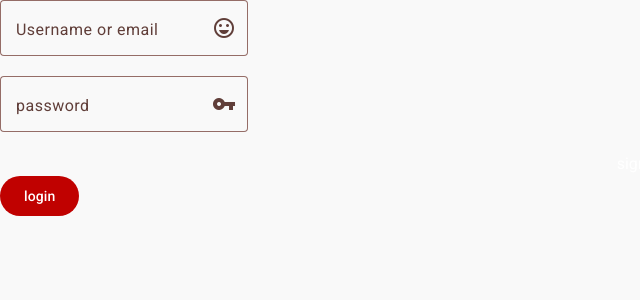
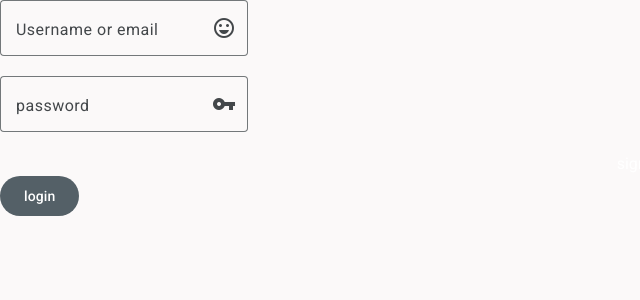
Before and after one commit to sabatorkaman/dummyJson, an Angular app: page / in a window 1280 px wide. Shown: the top 300 px of the page, without its empty margins (0-640 px from the left). Built offline with nearby package versions, Linux system fonts and the light colour scheme.

Commit message:
add m3-themes

```diff
--- a/src/app/guest/login/login.component.html
+++ b/src/app/guest/login/login.component.html
@@ -19,6 +19,6 @@
     </div>
 
     <button class="w-full text-white">sign in</button>
-    <button mat-flat-button >login</button>
+    <button mat-flat-button color="secondary">login</button>
 
 </section>
--- a/src/m3-theme.scss
+++ b/src/m3-theme.scss
@@ -4,106 +4,106 @@
 @use 'sass:map';
 @use '@angular/material' as mat;
 
-// Note: Color palettes are generated from primary: #ff0000, secondary: #00ff00, tertiary: #0000ff, neutral: #ffffff
+// Note: Color palettes are generated from primary: #263238, secondary: #34a835
 $_palettes: (
   primary: (
     0: #000000,
-    10: #410000,
-    20: #690100,
-    25: #7e0100,
-    30: #930100,
-    35: #a90100,
-    40: #c00100,
-    50: #ef0000,
-    60: #ff5540,
-    70: #ff8a78,
-    80: #ffb4a8,
-    90: #ffdad4,
-    95: #ffedea,
-    98: #fff8f6,
-    99: #fffbff,
+    10: #111d23,
+    20: #263238,
+    25: #313d43,
+    30: #3c494f,
+    35: #48545b,
+    40: #546067,
+    50: #6c7980,
+    60: #86939a,
+    70: #a0adb5,
+    80: #bbc8d0,
+    90: #d7e4ec,
+    95: #e6f3fb,
+    98: #f4faff,
+    99: #fafcff,
     100: #ffffff,
   ),
   secondary: (
     0: #000000,
-    10: #002200,
-    20: #013a00,
-    25: #014600,
-    30: #015300,
-    35: #026100,
-    40: #026e00,
-    50: #038b00,
-    60: #03a800,
-    70: #03c700,
-    80: #02e600,
-    90: #77ff61,
-    95: #cbffb8,
-    98: #edffe1,
-    99: #f7ffee,
+    10: #002202,
+    20: #003a05,
+    25: #004607,
+    30: #00530a,
+    35: #00610e,
+    40: #006e11,
+    50: #028b19,
+    60: #31a633,
+    70: #50c24c,
+    80: #6cdf64,
+    90: #88fc7d,
+    95: #c9ffbc,
+    98: #ecffe3,
+    99: #f7ffef,
     100: #ffffff,
   ),
   tertiary: (
     0: #000000,
-    10: #00006e,
-    20: #0001ac,
-    25: #0001cd,
-    30: #0000ef,
-    35: #1a21ff,
-    40: #343dff,
-    50: #5a64ff,
-    60: #7c84ff,
-    70: #9da3ff,
-    80: #bec2ff,
-    90: #e0e0ff,
-    95: #f1efff,
-    98: #fbf8ff,
+    10: #211924,
+    20: #362d39,
+    25: #423845,
+    30: #4d4350,
+    35: #594f5c,
+    40: #665b68,
+    50: #7f7381,
+    60: #998d9b,
+    70: #b4a7b6,
+    80: #d0c2d2,
+    90: #eddeee,
+    95: #fbecfc,
+    98: #fff7fc,
     99: #fffbff,
     100: #ffffff,
   ),
   neutral: (
     0: #000000,
-    4: #0a0b0b,
-    6: #101111,
-    10: #1a1c1c,
-    12: #1e2020,
-    17: #292b2b,
-    20: #2f3131,
-    22: #333535,
-    24: #383a3a,
-    25: #3a3c3c,
-    30: #454747,
-    35: #515353,
-    40: #5d5f5f,
-    50: #767777,
-    60: #909191,
-    70: #aaabab,
-    80: #c6c6c7,
-    87: #dadada,
-    90: #e2e2e2,
-    92: #e8e8e8,
-    94: #edeeee,
-    95: #f0f1f1,
-    96: #f3f4f4,
-    98: #f9f9f9,
-    99: #fcfcfc,
+    10: #1b1c1c,
+    20: #303031,
+    25: #3b3b3c,
+    30: #474747,
+    35: #535253,
+    40: #5f5e5e,
+    50: #787777,
+    60: #919091,
+    70: #acabab,
+    80: #c8c6c6,
+    90: #e4e2e2,
+    95: #f3f0f0,
+    98: #fbf9f9,
+    99: #fefcfc,
     100: #ffffff,
+    4: #0e0e0f,
+    6: #131314,
+    12: #1f2020,
+    17: #2a2a2a,
+    22: #353535,
+    24: #393939,
+    87: #dcd9da,
+    92: #eae7e8,
+    94: #f0eded,
+    96: #f5f3f3,
   ),
   neutral-variant: (
     0: #000000,
-    10: #2e1410,
-    20: #472824,
-    25: #53332e,
-    30: #603e39,
-    35: #6d4a44,
-    40: #7a554f,
-    50: #956d67,
-    60: #b18780,
-    70: #cea199,
-    80: #ebbbb4,
-    90: #ffdad4,
-    95: #ffedea,
-    98: #fff8f6,
-    99: #fffbff,
+    10: #181c1f,
+    20: #2d3134,
+    25: #383c3f,
+    30: #43474a,
+    35: #4f5356,
+    40: #5b5f62,
+    50: #73787a,
+    60: #8d9194,
+    70: #a8acaf,
+    80: #c3c7ca,
+    90: #dfe3e6,
+    95: #eef1f4,
+    98: #f6fafd,
+    99: #fafcff,
     100: #ffffff,
   ),
   error: (
--- a/src/styles.scss
+++ b/src/styles.scss
@@ -13,18 +13,6 @@
 @include mat.core();
 
 // Define the theme object.
-$dummyjson-theme: mat.define-theme(
-  (
-    color: (
-      theme-type: light,
-      primary: mat.$red-palette,
-      tertiary: mat.$blue-palette,
-    ),
-    density: (
-      scale: 0,
-    ),
-  )
-);
 
 // Include theme styles for core and each component used in your app.
 // Alternatively, you can import and @include the theme mixins for each component
```
